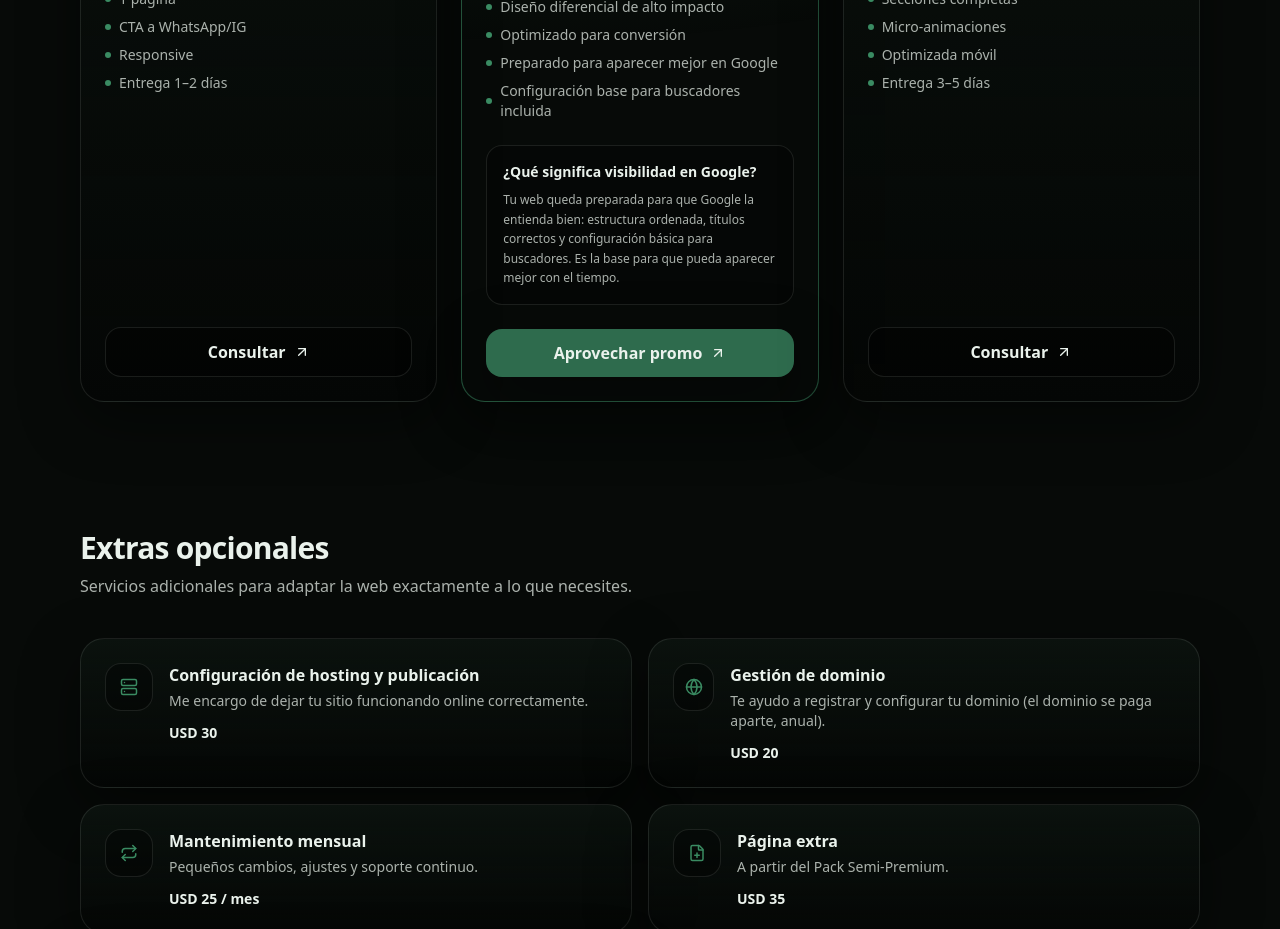
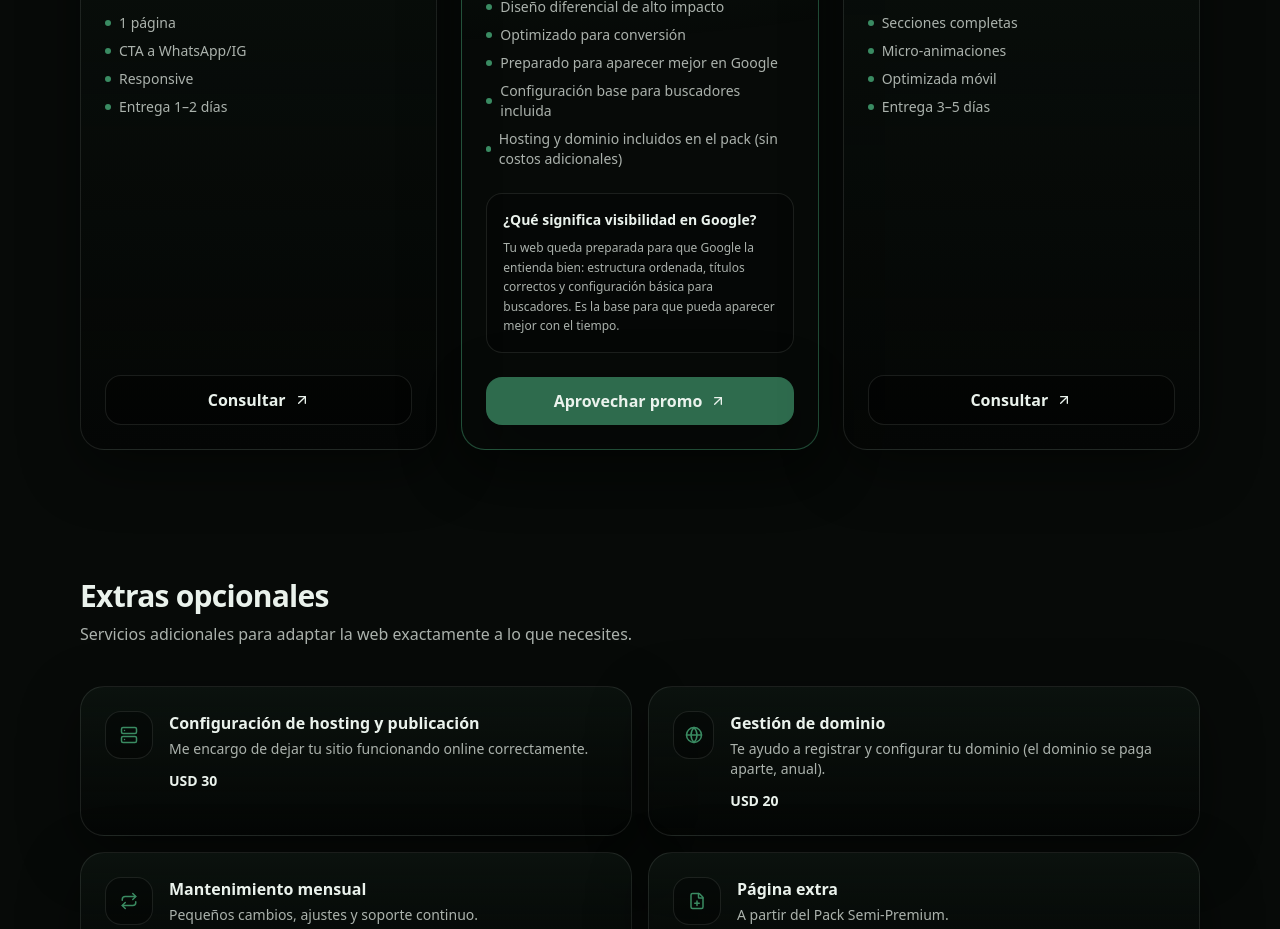
Before and after one commit to GuilleLeaal/gweb, a React (Vite) app: page / in a window 1280 px wide. Shown: the part 1960-2889 px from the top of the page. Built offline with nearby package versions, Linux system fonts and the light colour scheme.

Commit message:
Update superpremium pack

```diff
--- a/src/components/sections/Packs.tsx
+++ b/src/components/sections/Packs.tsx
@@ -45,6 +45,7 @@ const packs: Pack[] = [
       "Optimizado para conversión",
       "Preparado para aparecer mejor en Google",
       "Configuración base para buscadores incluida",
+      "Hosting y dominio incluidos en el pack (sin costos adicionales)",
     ],
     highlight: true,
     promo: {
```
